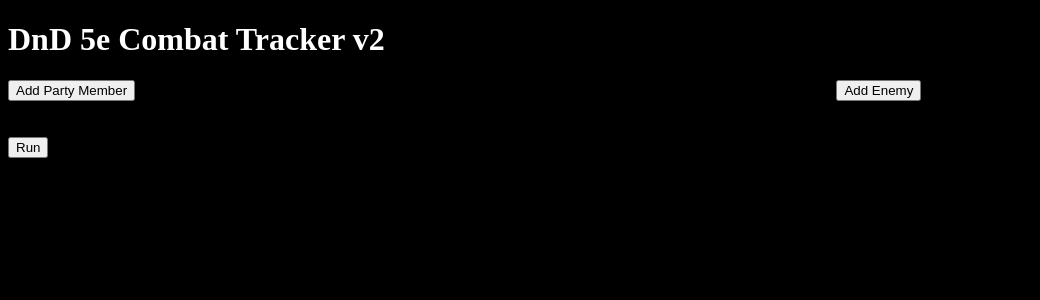
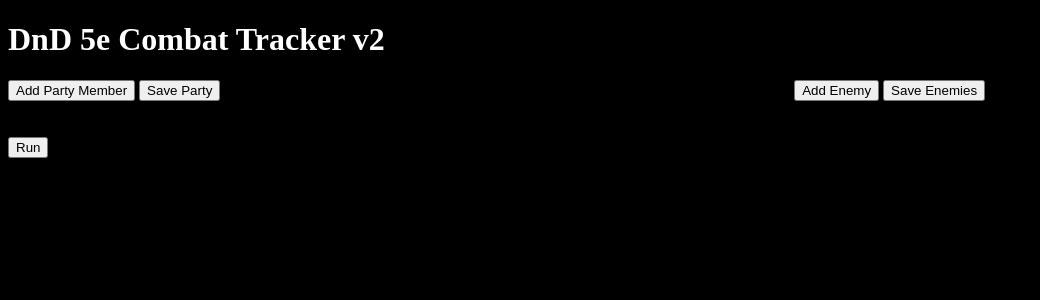
Before and after one commit to gregt114/DnD-5e-Combat-Tracker, a Flask app: page / in a window 1280 px wide. Shown: the top 300 px of the page, without its empty margins (0-1040 px from the left). Run offline with Flask 2, Linux system fonts and the light colour scheme.

Commit message:
added saving functionality

```diff
--- a/static/js/index.js
+++ b/static/js/index.js
@@ -30,13 +30,25 @@ function generate_empty_card() {
 }
 
 
-$("#party-add").click(() => {
-    $("#left").append(generate_empty_card());
-});
+// Save data for the given side(left or right) to a JSON file
+function save_side(side) {
 
-$("#enemy-add").click(() => {
-    $("#right").append(generate_empty_card());
-});
+    let filename = (side === "left") ? "party.json" : "enemy.json";
+
+    // Get data in JSON format
+    let characters = get_characters(side);
+    let data = JSON.stringify(characters);
+
+    // Create download link
+    let dataString = "data:text/json;charset=utf-8," + encodeURIComponent(data);
+    let a = document.createElement("a");
+    a.setAttribute("href", dataString);
+    a.setAttribute("download", filename);
+
+    // Download file and remove download link
+    a.click();
+    a.remove();
+}
 
 
 // Returns list of Character objects on the given side(left or right)
@@ -61,6 +73,27 @@ function get_characters(side) {
 
 }
 
+
+
+// ------------------ Event Handlers ------------------
+$("#party-save").click(() => {
+    save_side("left");
+});
+
+$("#enemy-save").click(() => {
+    save_side("right");
+});
+
+$("#party-add").click(() => {
+    $("#left").append(generate_empty_card());
+});
+
+$("#enemy-add").click(() => {
+    $("#right").append(generate_empty_card());
+});
+// -----------------------------------------------------
+
+
 // FOR TESTING PURPOSES ONLY --- REMOVE LATER
 $("#test").click(() => {
     get_characters("left").forEach(c => {
--- a/templates/index.html
+++ b/templates/index.html
@@ -20,10 +20,12 @@
     <div class="grid-container">
         <div id="left">
             <button id="party-add">Add Party Member</button>
+            <button id="party-save">Save Party</button>
         </div>
 
         <div id="right">
             <button id="enemy-add">Add Enemy</button>
+            <button id="enemy-save">Save Enemies</button>
         </div>
     </div>
 
```
